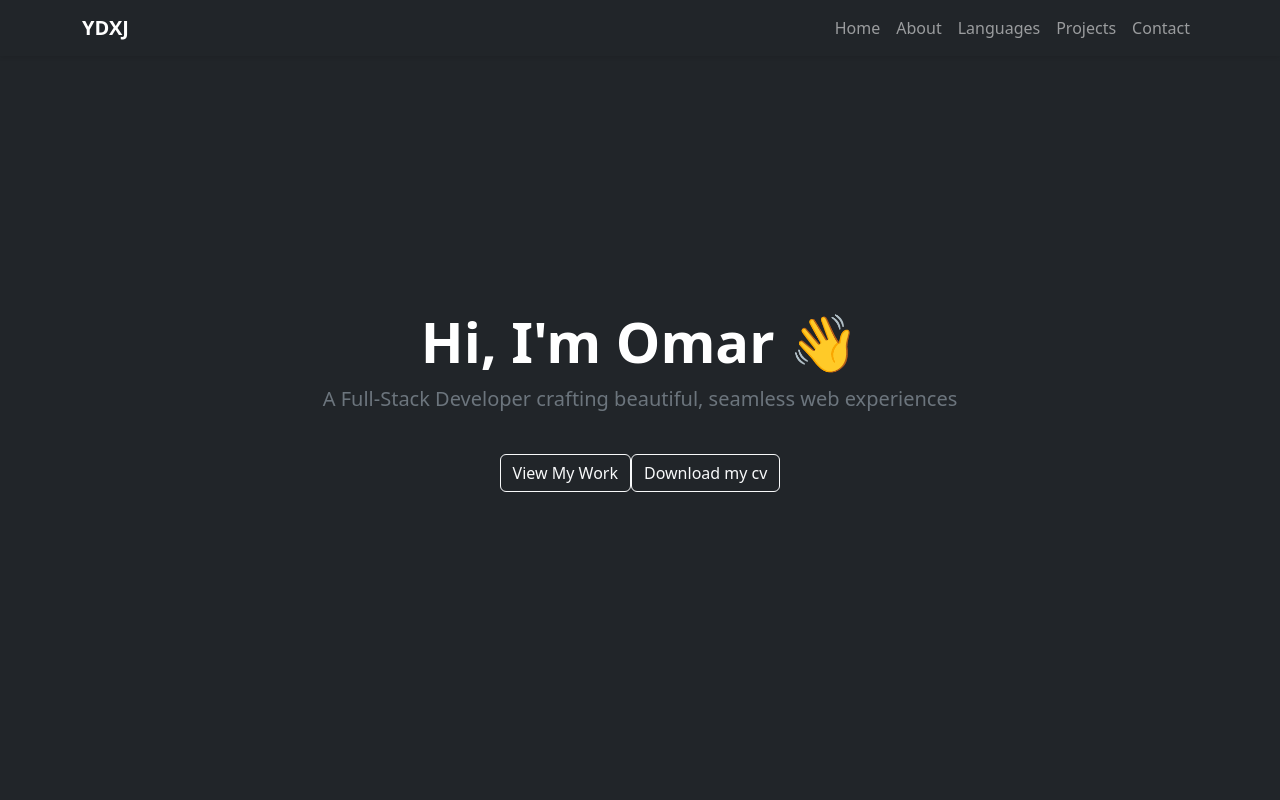
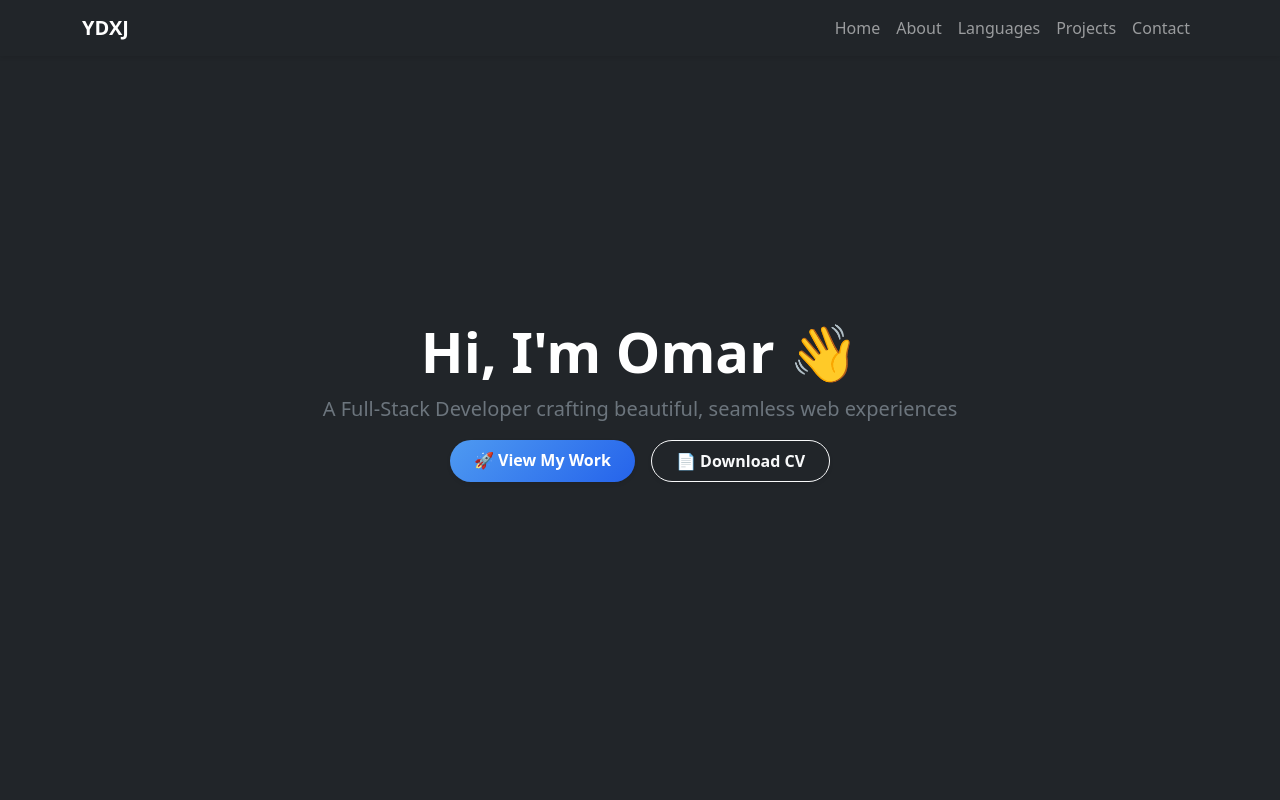
Before and after one commit to ydxj/ydxj.github.io, a React (Create React App) app: page / in a window 1280 px wide. Shown: the top 800 px of the page. Built offline with nearby package versions, Linux system fonts and the light colour scheme.

Commit message:
Fix style and add resume link

```diff
--- a/src/components/Hero.js
+++ b/src/components/Hero.js
@@ -25,20 +25,46 @@ const Hero = () => {
     <section
       ref={heroRef}
       className="d-flex align-items-center justify-content-center min-vh-100 bg-dark text-white text-center"
-      id='hero'
+      id="hero"
     >
       <div className="container">
         <h1 className="display-4 fw-bold gsap-text">Hi, I'm Omar 👋</h1>
         <p className="lead text-secondary gsap-text">
           A Full-Stack Developer crafting beautiful, seamless web experiences
         </p>
-        <a href="#projects" className="btn btn-outline-light mt-4 gsap-text">
-          View My Work
-        </a>
-        <a href={resume} className="btn btn-outline-light mt-4 gsap-text">
-          Download my cv
-        </a>
+        <div className="d-flex justify-content-center gap-3 flex-wrap gsap-text">
+          <a
+            href="#projects"
+            className="btn btn-primary px-4 py-2 fw-semibold rounded-pill shadow-sm hero-btn"
+          >
+            🚀 View My Work
+          </a>
+          <a
+            href={resume}
+            className="btn btn-outline-light px-4 py-2 fw-semibold rounded-pill shadow-sm hero-btn"
+          >
+            📄 Download CV
+          </a>
+        </div>
       </div>
+
+      {/* Extra styling for hover effects */}
+      <style jsx>{`
+        .hero-btn {
+          transition: all 0.3s ease;
+        }
+        .hero-btn:hover {
+          transform: translateY(-3px) scale(1.03);
+          box-shadow: 0 8px 20px rgba(255, 255, 255, 0.15);
+        }
+        .btn-primary {
+          background: linear-gradient(135deg, #4e9af1, #2563eb);
+          border: none;
+        }
+        .btn-primary:hover {
+          background: linear-gradient(135deg, #3b82f6, #1d4ed8);
+        }
+      `}</style>
     </section>
   );
 };
```
